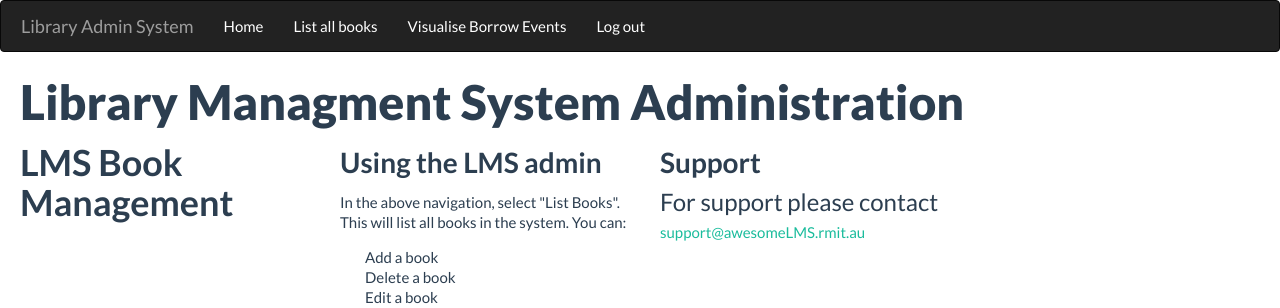
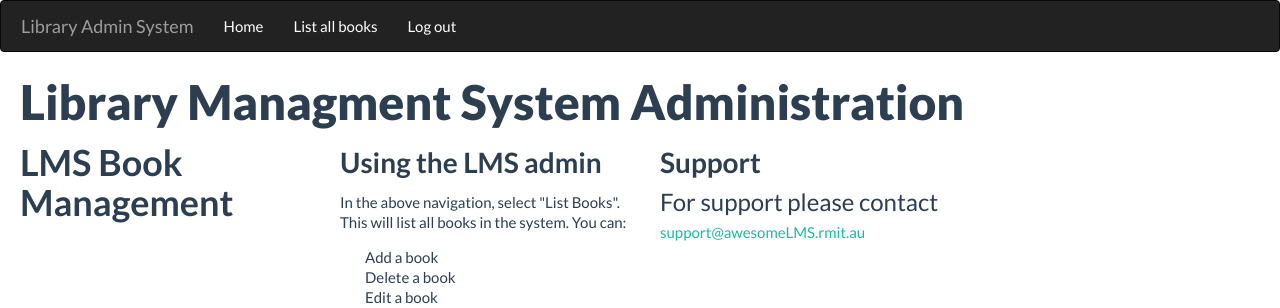
Before and after one commit to bhavesh-20/Smart-Library, a Flask app: page / in a window 1280 px wide. Shown: the top 308 px of the page. Run offline with Flask 2, Linux system fonts and the light colour scheme; the visitor is signed in with stand-in values (Sample User, id 1); some libraries are stand-ins or nearby versions.

Commit message:
Comment borrowing visualization

```diff
--- a/mp/webapp/templates/template.html
+++ b/mp/webapp/templates/template.html
@@ -18,7 +18,7 @@
       <li><a href="/">Home</a></li>
       {% if session["logged_in"] %}
       <li><a href="/booklist">List all books</a></li>
-      <li><a href="/datavis">Visualise Borrow Events</a></li>
+      <!-- <li><a href="/datavis">Visualise Borrow Events</a></li> -->
       <li><a href="/logout">Log out</a></li>
       {% else %}
       <li><a href="/login">login</a></li>
```
